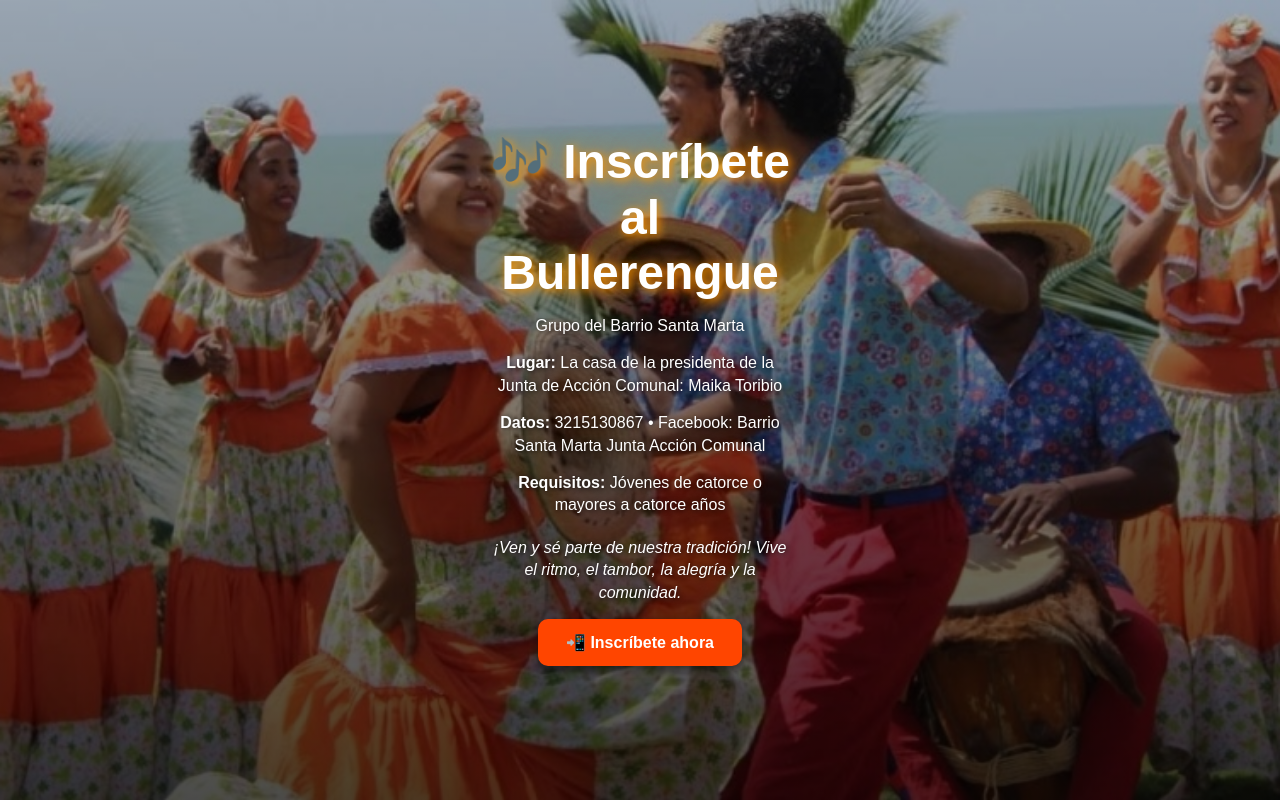
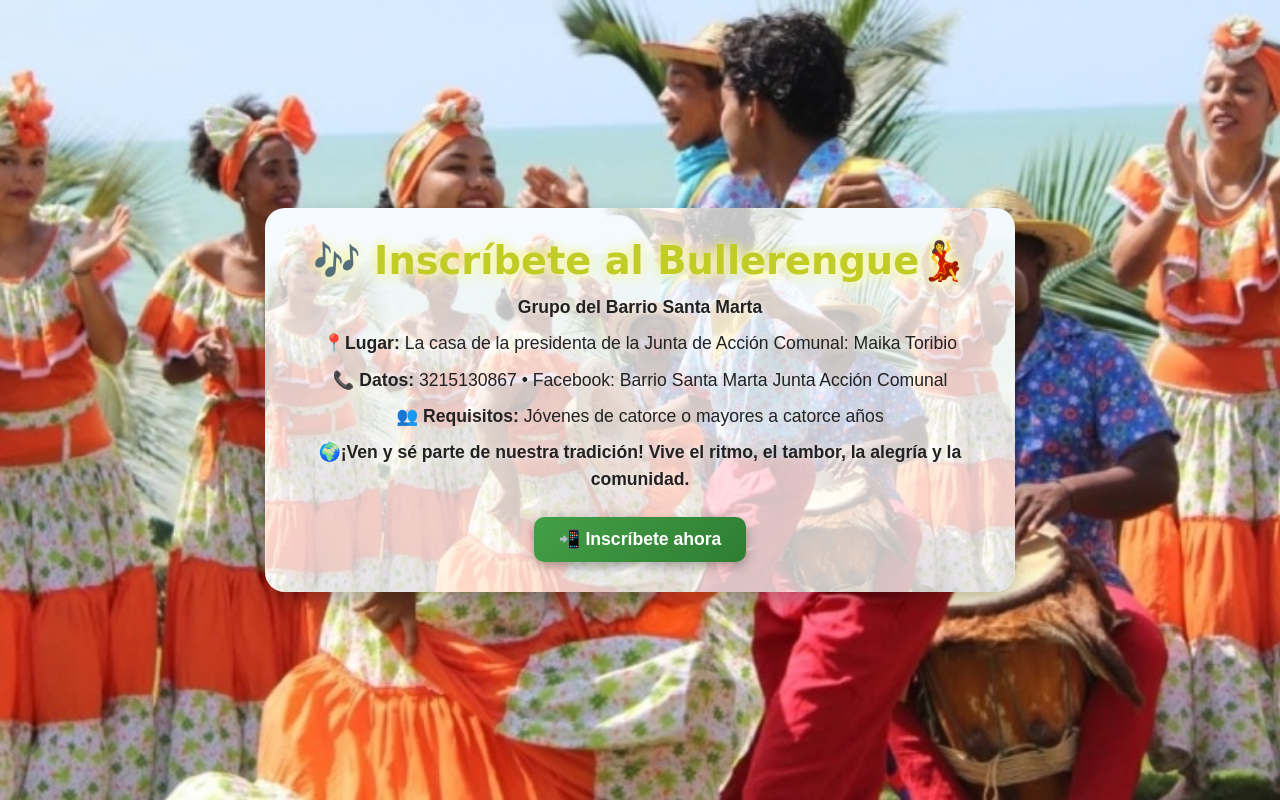
Before and after one commit to emilysalgado/bullerengue, a plain HTML site: page index.html in a window 1280 px wide. Drawn offline with Linux system fonts and the light colour scheme.

Commit message:
Actualizo estilos y pongo el flyer como fondo

```diff
--- a/css/styles.css
+++ b/css/styles.css
@@ -1,113 +1,94 @@
-/* Reset básico */
+/* Reset */
 * {
   margin: 0;
   padding: 0;
   box-sizing: border-box;
 }
 
-html, body {
-  height: 100%;
-  width: 100%;
-}
+body {
+  font-family: 'Raleway', sans-serif;
+  min-height: 100vh;
 
-body {
-  font-family: 'Poppins', sans-serif;
-  position: relative;
+  /* Imagen de fondo para toda la pantalla */
+  background: url("../images/flyerpreview.png") center/cover no-repeat fixed;
   display: flex;
   align-items: center;
   justify-content: center;
-  background: url("../images/flyerpreview.png") no-repeat center center / cover;
-  color: white;
-  text-align: center;
-  overflow: hidden;
 }
 
-/* Overlay leve para mejorar legibilidad */
-.overlay {
-  position: absolute;
-  top: 0;
-  left: 0;
-  right: 0;
-  bottom: 0;
-  background: linear-gradient(to bottom, rgba(0,0,0,0.3), rgba(0,0,0,0.7));
-  z-index: 1;
+/* Contenedor general */
+.contenedor {
+  width: 100%;
+  min-height: 100vh;
+  display: flex;
+  align-items: center;
+  justify-content: center;
+  padding: 20px;
+  background: rgba(255, 255, 255, 0.3); /* un velo suave sobre todo el fondo */
 }
 
+/* Caja con fondo y filtro */
 .contenido {
   position: relative;
-  z-index: 2;
-  padding: 20px 30px;
-  max-width: 90%;
-  width: 360px;
+  max-width: 750px;
+  width: 95%;
+  padding: 30px;
+  border-radius: 20px;
+
+  /* Fondo con la misma imagen, más blanco */
+  background: url("../images/flyerpreview.png") center/cover no-repeat;
+  background-color: rgba(255, 255, 255, 0.75);
+  background-blend-mode: lighten;
+
+  box-shadow: 0 8px 20px rgba(0,0,0,0.25);
+  text-align: center;
+  backdrop-filter: blur(4px);
 }
 
+/* Títulos */
 .titulo {
-  font-size: 3rem;
-  margin-bottom: 15px;
-  text-shadow: 2px 2px 8px rgba(0, 0, 0, 0.8);
-  animation: glow 2s ease-in-out infinite alternate;
+  font-family: 'Baloo 2', cursive;
+  font-size: 2.4rem;
+  color: #c1cc26;
+  text-shadow: 2px 2px 10px rgba(255,255,255,0.9),
+               0 0 12px rgb(241, 238, 52);
+  margin-bottom: 10px;
 }
 
 .subtitulo {
   font-size: 1.4rem;
+  color: #e91e63;
+  font-weight: bold;
   margin-bottom: 20px;
-  text-shadow: 1px 1px 5px rgba(0, 0, 0, 0.7);
+  text-shadow: 0 0 6px rgba(255,255,255,0.8);
 }
 
+/* Texto */
 .contenido p {
-  font-size: 1rem;
-  margin-bottom: 15px;
-  line-height: 1.4;
-  text-shadow: 1px 1px 5px rgba(0, 0, 0, 0.7);
+  margin: 10px 0;
+  color: #222;
+  font-size: 1.1rem;
+  line-height: 1.5;
 }
 
 .mensaje {
-  font-size: 1.1rem;
   margin: 20px 0;
-  font-style: italic;
-  text-shadow: 1px 1px 7px rgba(0,0,0,0.8);
+  font-weight: bold;
+  font-size: 1.3rem;
+  color: #d81b60;
+  text-shadow: 0 0 10px rgba(255,255,255,0.8);
 }
 
+/* Botón */
 .boton {
   display: inline-block;
-  padding: 14px 28px;
-  background: #ff4500;
-  color: white;
+  margin-top: 15px;
+  padding: 12px 25px;
+  background: linear-gradient(135deg, #43a047, #2e7d32);
+  color: #fff;
   font-weight: bold;
+  font-size: 1.1rem;
   border-radius: 10px;
   text-decoration: none;
-  transition: transform 0.3s, box-shadow 0.3s;
-  box-shadow: 0 4px 10px rgba(0,0,0,0.5);
-}
-
-.boton:hover {
-  transform: scale(1.1);
-  box-shadow: 0 6px 14px rgba(0,0,0,0.7);
-}
-
-@keyframes glow {
-  from {
-    text-shadow: 2px 2px 8px rgba(255, 100, 0, 0.9), 0 0 20px rgba(255,100,0,0.6);
-  }
-  to {
-    text-shadow: 2px 2px 8px rgba(255, 200, 0, 0.9), 0 0 30px rgba(255,200,0,0.6);
-  }
-}
-
-@media (max-width: 480px) {
-  .titulo {
-    font-size: 2.4rem;
-  }
-  .subtitulo {
-    font-size: 1.2rem;
-  }
-  .contenido p {
-    font-size: 0.95rem;
-  }
-  .mensaje {
-    font-size: 1rem;
-  }
-  .boton {
-    padding: 12px 24px;
-  }
-}
+  box-shadow: 0 4px 12px rgba(0,0,0,0.3);
+  transition: transform 0.3s ease, ba
--- a/index.html
+++ b/index.html
@@ -10,25 +10,25 @@
   <meta property="og:type" content="website" />
   <meta property="og:title" content="🎶 Grupo de Bullerengue Barrio Santa Marta" />
   <meta property="og:description" content="Inscríbete al grupo de Bullerengue del Barrio Santa Marta. Tradición, ritmo y alegría para jóvenes mayores de 14 años." />
-  <meta property="og:image" content="images/flyerpreview.png" />
+  <meta property="og:image" content="https://emilysalgado.github.io/bullerengue/images/flyerpreview.png" />
   <meta property="og:image:alt" content="Flyer Grupo de Bullerengue Barrio Santa Marta" />
   <meta property="og:image:width" content="1200" />
   <meta property="og:image:height" content="630" />
-  <meta property="og:url" content="http://localhost" />
+  <meta property="og:url" content="https://emilysalgado.github.io/bullerengue/" />
 
   <link rel="stylesheet" href="css/styles.css" />
 </head>
 <body>
   <div class="overlay"></div>
   <div class="contenido">
-    <h1 class="titulo">🎶 Inscríbete al Bullerengue</h1>
+    <h1 class="titulo">🎶 Inscríbete al Bullerengue💃</h1>
     <p class="subtitulo">Grupo del Barrio Santa Marta</p>
 
-    <p><strong>Lugar:</strong> La casa de la presidenta de la Junta de Acción Comunal: Maika Toribio</p>
-    <p><strong>Datos:</strong> 3215130867 • Facebook: Barrio Santa Marta Junta Acción Comunal</p>
-    <p><strong>Requisitos:</strong> Jóvenes de catorce o mayores a catorce años</p>
+    <p><strong>📍Lugar:</strong> La casa de la presidenta de la Junta de Acción Comunal: Maika Toribio</p>
+    <p><strong>📞 Datos:</strong> 3215130867 • Facebook: Barrio Santa Marta Junta Acción Comunal</p>
+    <p><strong>👥 Requisitos:</strong> Jóvenes de catorce o mayores a catorce años</p>
 
-    <p class="mensaje">¡Ven y sé parte de nuestra tradición! Vive el ritmo, el tambor, la alegría y la comunidad.</p>
+    <p class="mensaje">🌍¡Ven y sé parte de nuestra tradición! Vive el ritmo, el tambor, la alegría y la comunidad.</p>
 
     <a class="boton" href="https://wa.me/573215130867?text=Hola%2C%20quiero%20inscribirme%20al%20grupo%20de%20Bullerengue" target="_blank">📲 Inscríbete ahora</a>
   </div>
```
Also changed, not shown: images/portada.jpg (added).
